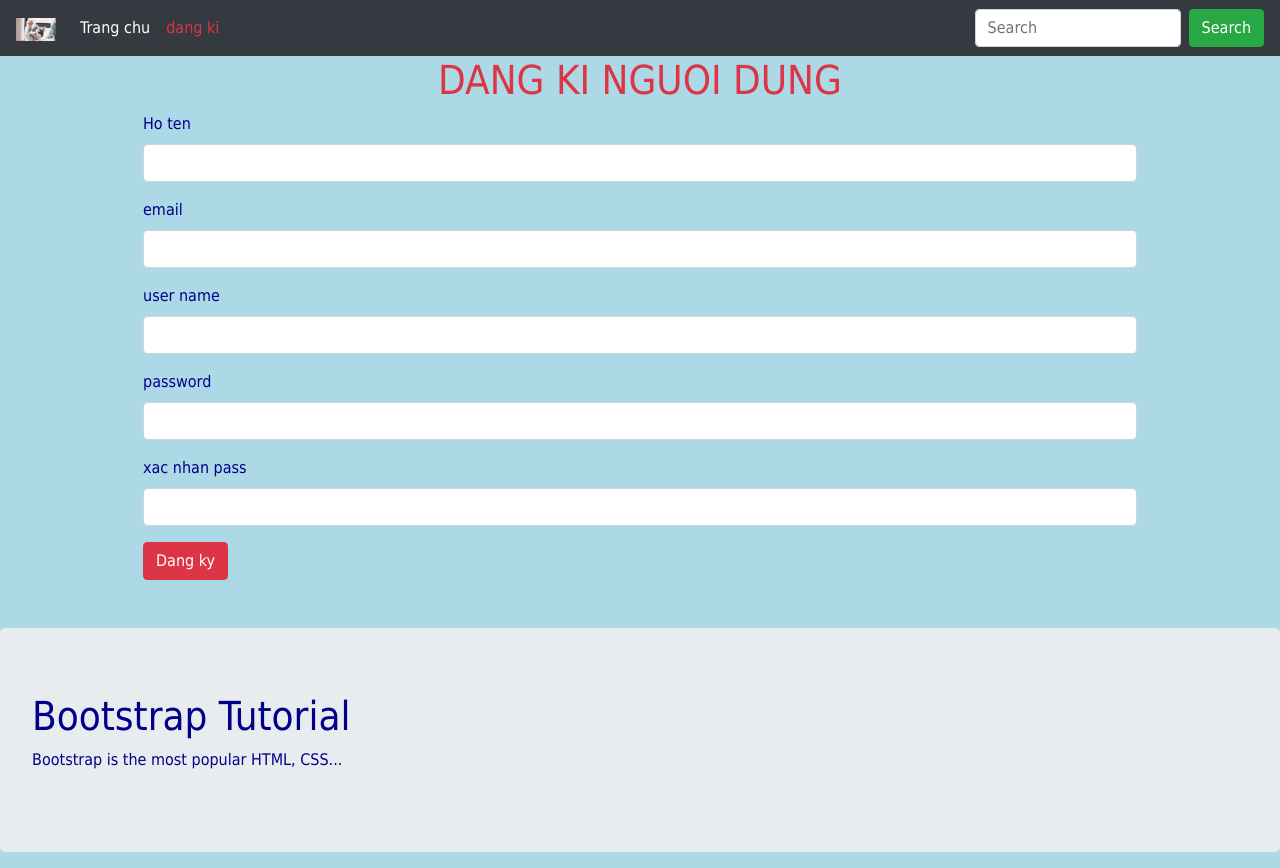
After one commit to nghiemit2k/Demo-CNPM, a Flask app: page /register in a window 1280 px wide. The commit adds this page. Shown: the top 868 px of the page. Run offline with Flask 3, Linux system fonts and the light colour scheme; some libraries are stand-ins or nearby versions.

Commit message:
create register layout and split pages

```diff
--- a/saleapp/__init__.py
+++ b/saleapp/__init__.py
@@ -5,6 +5,6 @@ app = Flask(__name__)
 app.secret_key ='@#djjdjdjd$%^'
 app.config['SQLALCHEMY_DATABASE_URI']='mysql+pymysql://root:123456@localhost/saleapp?charset=utf8mb4'
 app.config['SQLALCHEMY_TRACK_MODIFICATIONS'] = True
-app.config['PAGE_SIZE']=4
+app.config['PAGE_SIZE']=8
 db = SQLAlchemy(app=  app)
 admin = Admin(app=app, name ="Khai Nghiem", template_mode='bootstrap4')
--- a/saleapp/index.py
+++ b/saleapp/index.py
@@ -1,16 +1,21 @@
+import math
+
 from flask import render_template, request
 from saleapp import app
 import utils
 from saleapp.admin import *
 
+
 @app.route("/")
 def index():
     cates = utils.read_categories()
-    page = request.args.get('page',1)
+    page = request.args.get('page', 1)
     kw = request.args.get('keyword')
     cate_id = request.args.get('category_id')
-    products = utils.read_products(kw=kw,cate_id=cate_id)
-    return render_template("index.html", categories=cates,products=products)
+    products = utils.read_products(kw=kw, cate_id=cate_id, page=int(page))
+    counter = utils.count_products()
+    return render_template("index.html", categories=cates, products=products,
+                           pages=math.ceil(counter / app.config['PAGE_SIZE']))
 
 
 @app.route("/products")
@@ -19,7 +24,7 @@ def product_list():
     kw = request.args.get("keyword")
     from_price = request.args.get('from_price')
     to_price = request.args.get('to_price')
-    products = utils.read_products(cate_id=cate_id, kw=kw,from_price=from_price,to_price=to_price)
+    products = utils.read_products(cate_id=cate_id, kw=kw, from_price=from_price, to_price=to_price)
 
     # if kw:
     #     kq = []
@@ -30,5 +35,10 @@ def product_list():
     return render_template("products.html", products=products)
 
 
+@app.route("/register", methods=['get', 'post'])
+def user_register():
+    return render_template("register.html")
+
+
 if __name__ == '__main__':
     app.run(debug=True)
--- a/saleapp/templates/layout/base.html
+++ b/saleapp/templates/layout/base.html
@@ -17,9 +17,9 @@
 {% block header %}
 {% include 'layout/header.html' %}
 {% endblock %}
-
+<div class="container">
 {% block content %}{% endblock %}
-
+</div>
 {% block footer %}
 {% include 'layout/footer.html' %}
 {% endblock %}
--- a/saleapp/templates/layout/header.html
+++ b/saleapp/templates/layout/header.html
@@ -20,6 +20,9 @@
         <a class="nav-link {% if 'category_id' in request.args and c.id==request.args.category_id|int %}active{% endif %}" href="{{ url_for('index',category_id = c.id)}}">{{c.name}}</a>
       </li>
       {% endfor %}
+       <li class="nav-item">
+        <a class="nav-link text-danger" href="{{ url_for('user_register')}}">dang ki</a>
+      </li>
     </ul>
   </div>
   <form class="form-inline">
--- /dev/null
+++ b/saleapp/templates/register.html
@@ -0,0 +1,30 @@
+{% extends 'layout/base.html' %}
+{% block title %}Dang ki{% endblock %}
+{% block content %}
+<h1 class="text-center text-danger"> DANG KI NGUOI DUNG</h1>
+
+<form method="post" action="{{url_for('user_register')}}">
+    <div class="form-group">
+        <label for="name">Ho ten</label>
+        <input type="text" class="form-control" id="name" name="name" required>
+    </div>
+    <div class="form-group">
+            <label for="email">email</label>
+            <input type="email" class="form-control" id="email" name="email">
+        </div>
+    <div class="form-group">
+        <label for="name">user name</label>
+        <input type="text" class="form-control" id="username" name="username" required>
+    </div>
+    <div class="form-group">
+        <label for="name">password</label>
+        <input type="password" class="form-control" id="pass" name="pass">
+    </div>
+    <div class="form-group">
+        <label for="confirm">xac nhan pass</label>
+        <input type="password" class="form-control" id="confirm" name="confirm">
+    </div>
+    <input type="submit" value="Dang ky" class="btn btn-danger">
+</form>
+<br><br>
+{% endblock %}
```
Also changed, not shown: saleapp/models.py (+59 -45 lines), saleapp/templates/index.html (+7 -8 lines), saleapp/utils.py (+7 -2 lines).
